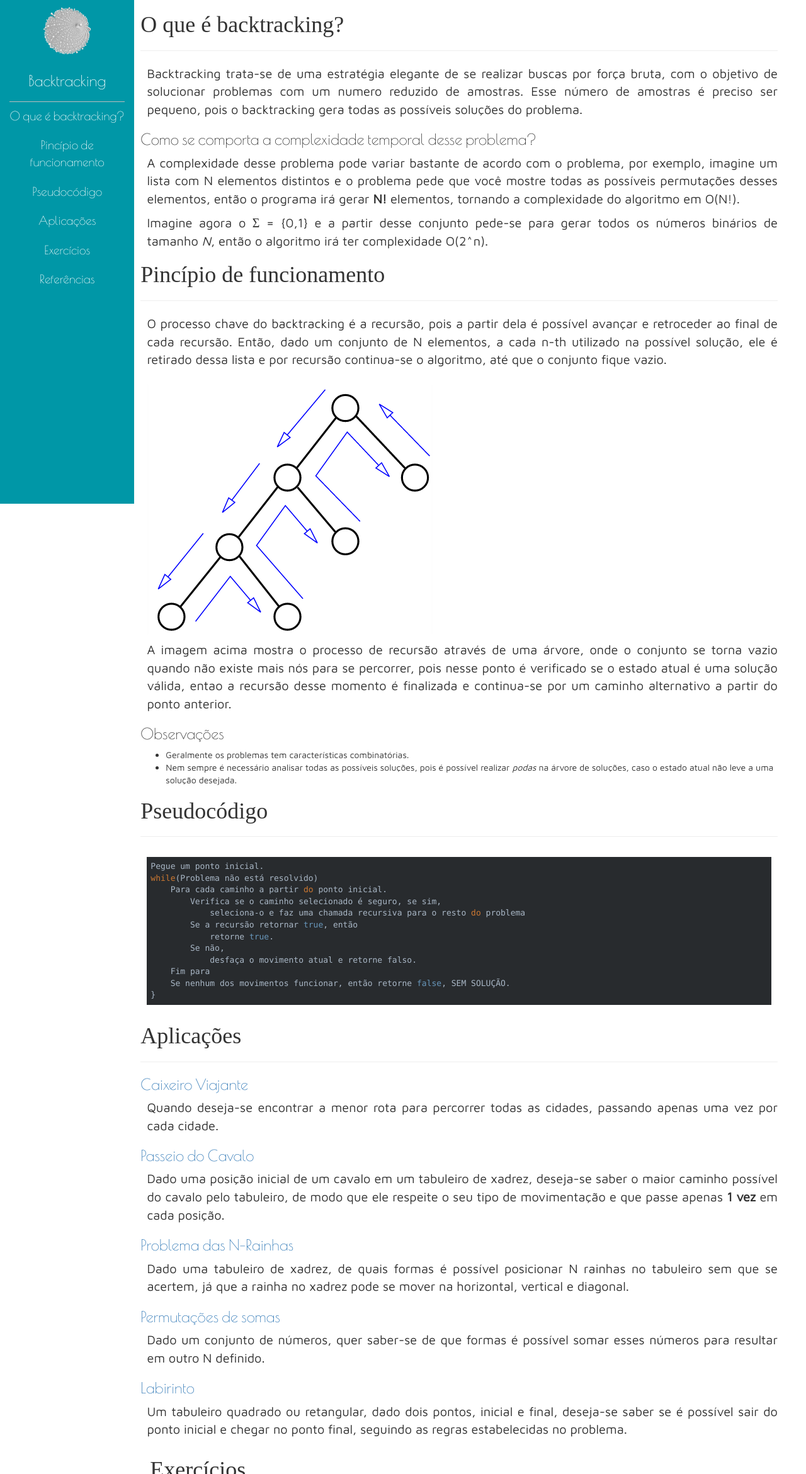
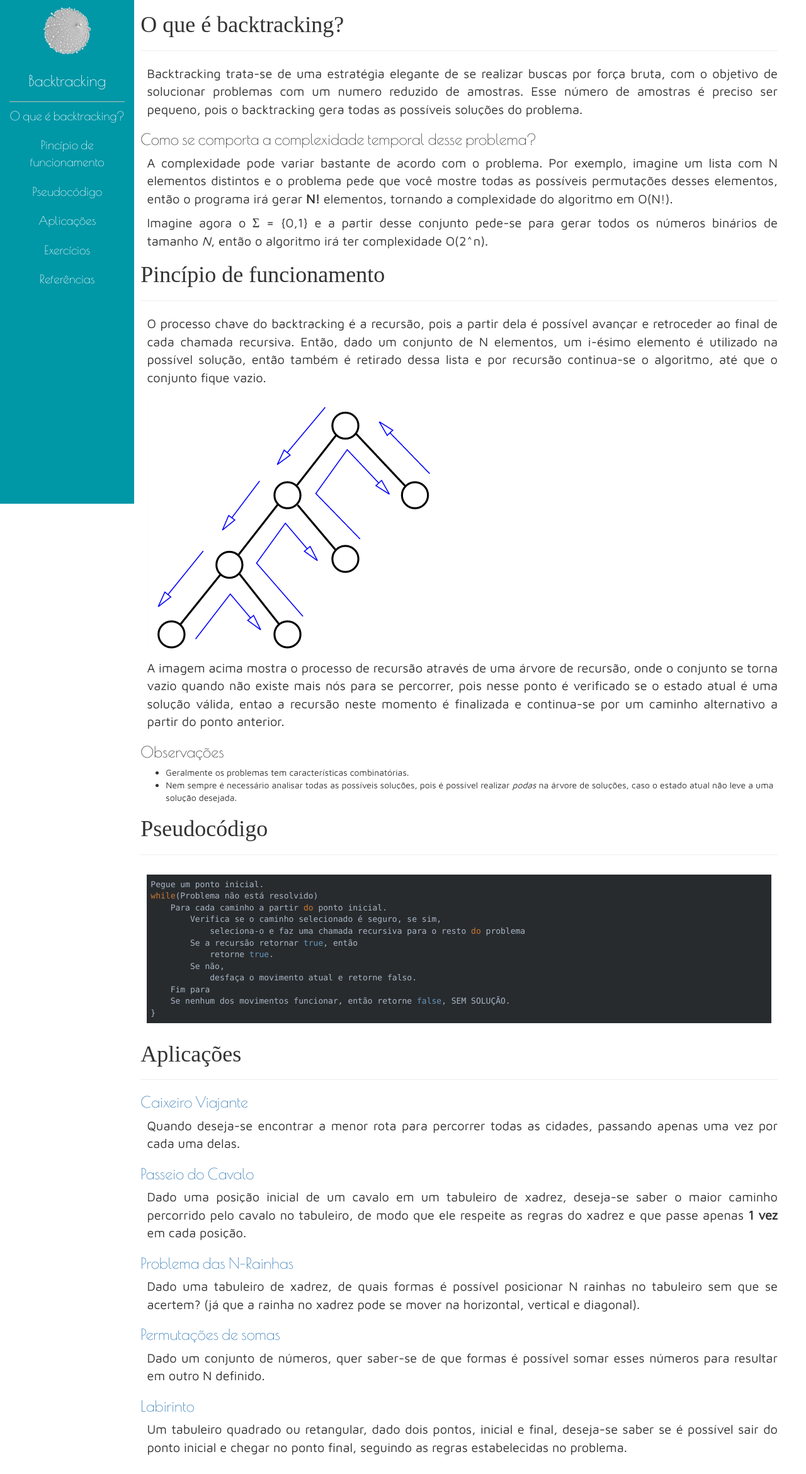
Before and after one commit to vinihcampos/algoritmos-classicos, a plain HTML site: page pages/backtracking.html in a window 1280 px wide. Shown: the top 2341 px of the page at 63% size. Drawn offline with nearby package versions, Linux system fonts and the light colour scheme; a web font is replaced by a local one.

Commit message:
Revisão

```diff
--- a/css/subject.css
+++ b/css/subject.css
@@ -109,3 +109,8 @@ a{
     -moz-transition:.5s all ease;
     -webkit-transition:.5s all ease;
 }
+
+h3 a,h3 a:hover, h3 a:visited, h3 a:active{
+	text-decoration: none;
+	outline: 0;
+}
--- a/pages/backtracking.html
+++ b/pages/backtracking.html
@@ -76,15 +76,15 @@
 				<p>Backtracking trata-se de uma estratégia elegante de se realizar buscas por força bruta, com o objetivo de solucionar problemas com um numero reduzido de amostras. Esse número de amostras é preciso ser pequeno, pois o backtracking gera todas as possíveis soluções do problema.</p>
 
                 <h3>Como se comporta a complexidade temporal desse problema?</h3>
-                <p>A complexidade desse problema pode variar bastante de acordo com o problema, por exemplo, imagine um lista com N elementos distintos e o problema pede que você mostre todas as possíveis permutações desses elementos, então o programa irá gerar <strong>N!</strong> elementos, tornando a complexidade do algoritmo em O(N!).</p>
+                <p>A complexidade pode variar bastante de acordo com o problema. Por exemplo, imagine um lista com N elementos distintos e o problema pede que você mostre todas as possíveis permutações desses elementos, então o programa irá gerar <strong>N!</strong> elementos, tornando a complexidade do algoritmo em O(N!).</p>
                 <p>Imagine agora o Σ = {0,1} e a partir desse conjunto pede-se para gerar todos os números binários de tamanho <i>N</i>, então o algoritmo irá ter complexidade O(2^n).</p>
 			</div>
             <div id = "funcionamento">
                 <h1>Pincípio de funcionamento</h1>
                 <hr/>
-                <p>O processo chave do backtracking é a recursão, pois a partir dela é possível avançar e retroceder ao final de cada recursão. Então, dado um conjunto de N elementos, a cada n-th utilizado na possível solução, ele é retirado dessa lista e por recursão continua-se o algoritmo, até que o conjunto fique vazio.</p>
+                <p>O processo chave do backtracking é a recursão, pois a partir dela é possível avançar e retroceder ao final de cada chamada recursiva. Então, dado um conjunto de N elementos, um i-ésimo elemento é utilizado na possível solução, então também é retirado dessa lista e por recursão continua-se o algoritmo, até que o conjunto fique vazio.</p>
                 <img src="../img/back.png">
-                <p>A imagem acima mostra o processo de recursão através de uma árvore, onde o conjunto se torna vazio quando não existe mais nós para se percorrer, pois nesse ponto é verificado se o estado atual é uma solução válida, entao a recursão desse momento é finalizada e continua-se por um caminho alternativo a partir do ponto anterior.</p>
+                <p>A imagem acima mostra o processo de recursão através de uma árvore de recursão, onde o conjunto se torna vazio quando não existe mais nós para se percorrer, pois nesse ponto é verificado se o estado atual é uma solução válida, entao a recursão neste momento é finalizada e continua-se por um caminho alternativo a partir do ponto anterior.</p>
 
                 <h3>Observações</h3>
                 <ul>
@@ -113,11 +113,11 @@ while(Problema não está resolvido)
                 <hr/>
 
                 <h3><a target = "_blank" href="https://pt.wikipedia.org/wiki/Problema_do_caixeiro-viajante">Caixeiro Viajante</a></h3>
-                <p>Quando deseja-se encontrar a menor rota para percorrer todas as cidades, passando apenas uma vez por cada cidade.</p>
+                <p>Quando deseja-se encontrar a menor rota para percorrer todas as cidades, passando apenas uma vez por cada uma delas.</p>
                 <h3><a target = "_blank" href="http://algorithms.tutorialhorizon.com/backtracking-knights-tour-problem/">Passeio do Cavalo</a></h3>
-                <p>Dado uma posição inicial de um cavalo em um tabuleiro de xadrez, deseja-se saber o maior caminho possível do cavalo pelo tabuleiro, de modo que ele respeite o seu tipo de movimentação e que passe apenas <strong>1 vez</strong> em cada posição.</p>
+                <p>Dado uma posição inicial de um cavalo em um tabuleiro de xadrez, deseja-se saber o maior caminho percorrido pelo cavalo no tabuleiro, de modo que ele respeite as regras do xadrez e que passe apenas <strong>1 vez</strong> em cada posição.</p>
                 <h3><a target = "_blank" href="http://algorithms.tutorialhorizon.com/backtracking-n-queens-problem/">Problema das N-Rainhas</a></h3>
-                <p>Dado uma tabuleiro de xadrez, de quais formas é possível posicionar N rainhas no tabuleiro sem que se acertem, já que a rainha no xadrez pode se mover na horizontal, vertical e diagonal.</p>
+                <p>Dado uma tabuleiro de xadrez, de quais formas é possível posicionar N rainhas no tabuleiro sem que se acertem? (já que a rainha no xadrez pode se mover na horizontal, vertical e diagonal).</p>
                 <h3><a target = "_blank" href="https://uva.onlinejudge.org/index.php?option=com_onlinejudge&Itemid=8&page=show_problem&problem=515">Permutações de somas</a>  </h3>
                 <p>Dado um conjunto de números, quer saber-se de que formas é possível somar esses números para resultar em outro N definido.</p>
                 <h3><a target = "_blank" href="http://algorithms.tutorialhorizon.com/backtracking-rat-in-a-maze-puzzle/">Labirinto</a></h3>
```
Also changed, not shown: pages/greedy.html (+2 -2 lines), pages/kadane.html (+1 -1 lines).
